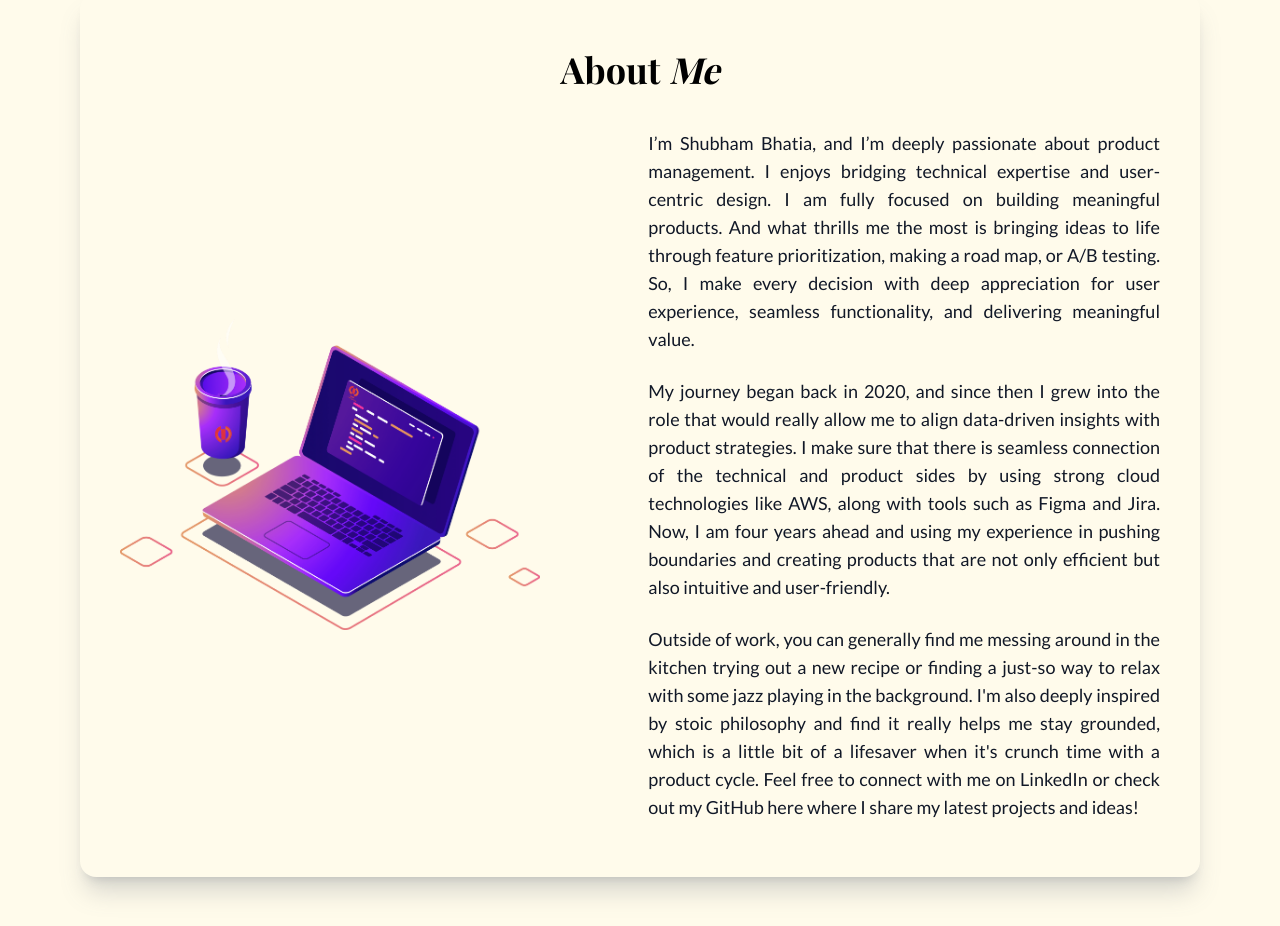
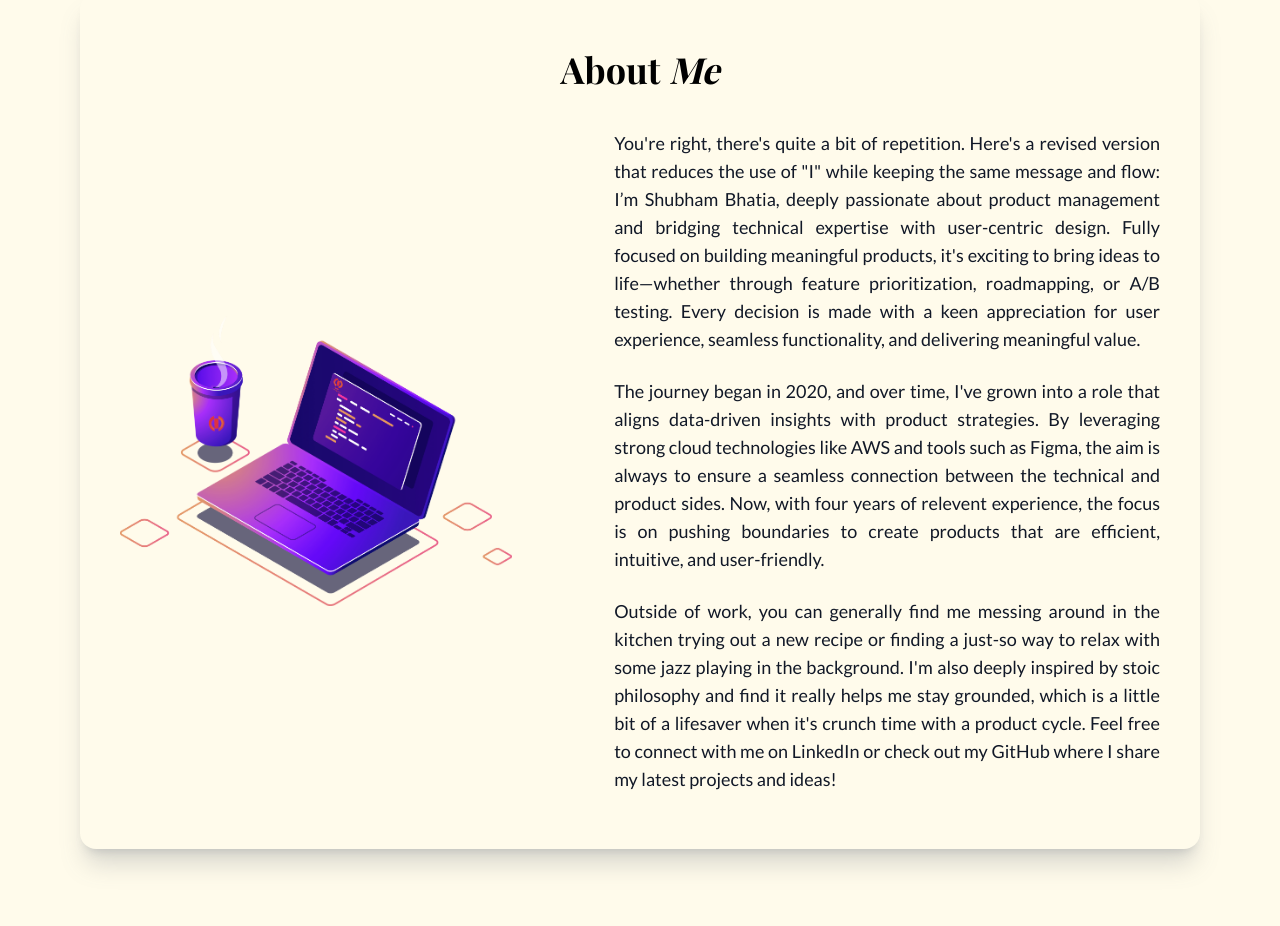
Before and after one commit to shubhambhatia2103/Shubham-s-Portfolio, a React (Vite) app: page / in a window 1280 px wide. Shown: the part 820-1746 px from the top of the page. Built offline with nearby package versions, Linux system fonts and the light colour scheme; a web font is replaced by a local one.

Commit message:
text changes

```diff
--- a/src/Components/Body.jsx
+++ b/src/Components/Body.jsx
@@ -75,22 +75,25 @@ function Body() {
         </div>
 
         <div className="text-base/[22px] md:text-base/7 lg:text-lg space-y-3 text-justify font-lato lg:space-y-6 text-gray-900">
-          <p>I’m Shubham Bhatia, and I’m deeply passionate about product management. I enjoys bridging technical expertise and user-centric design.
-             I am fully focused on building meaningful products. And what thrills me the most is bringing ideas to life through
-             feature prioritization, making a road map, or A/B testing.
-             So, I make every decision with deep appreciation for user experience, seamless functionality, and delivering meaningful value.
+          <p>
+You're right, there's quite a bit of repetition. Here's a revised version that reduces the use of "I" while keeping the same message and flow:
+
+I’m Shubham Bhatia, deeply passionate about product management and bridging technical expertise with user-centric design.
+ Fully focused on building meaningful products, it's exciting to bring ideas to life—whether through feature prioritization,
+ roadmapping, or A/B testing.
+ Every decision is made with a keen appreciation for user experience, seamless functionality, and delivering meaningful value.
           </p>
 
-          <p>My journey began back in 2020, and since then I grew into the role that would really allow me to align data-driven insights
-            with product strategies. I make sure that there is seamless connection of the technical and product sides by using strong cloud technologies
-             like AWS, along with tools such as Figma and Jira. Now, I am four years ahead
-             and using my experience in pushing boundaries and creating products that are not only efficient but also intuitive and user-friendly.
+          <p>The journey began in 2020, and over time, I've grown into a role that aligns data-driven insights with product strategies.
+             By leveraging strong cloud technologies like AWS and tools such as Figma, the aim is always to ensure a seamless connection between the
+             technical and product sides.
+             Now, with four years of relevent experience, the focus is on pushing boundaries to create products that are efficient, intuitive, and user-friendly.
           </p>
 
           <p>Outside of work, you can generally find me messing around in the kitchen trying out a new recipe or finding a just-so way
             to relax with some jazz playing in the background. I'm also deeply inspired by stoic philosophy and find it really helps me stay grounded,
             which is a little bit of a lifesaver when it's crunch time with a product cycle.
-            Feel free to connect with me on LinkedIn or check out my GitHub here where I share my latest projects and ideas!
+            Feel free to connect with me on LinkedIn or check out my GitHub where I share my latest projects and ideas!
           </p>
         </div>
 
```
